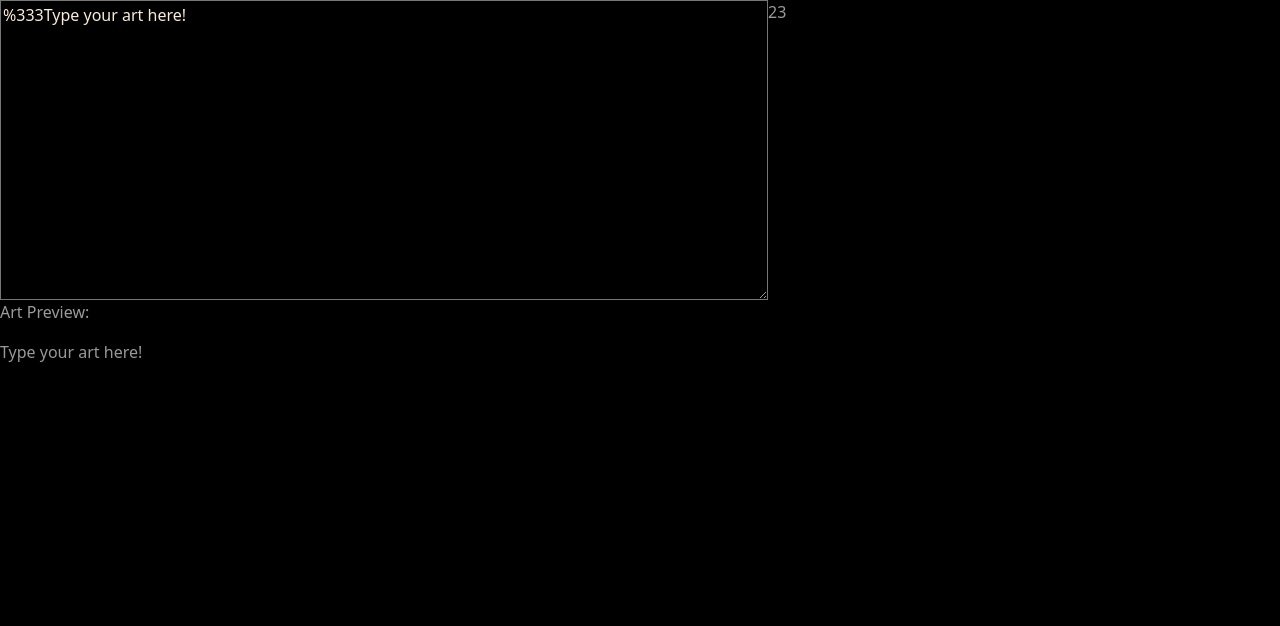
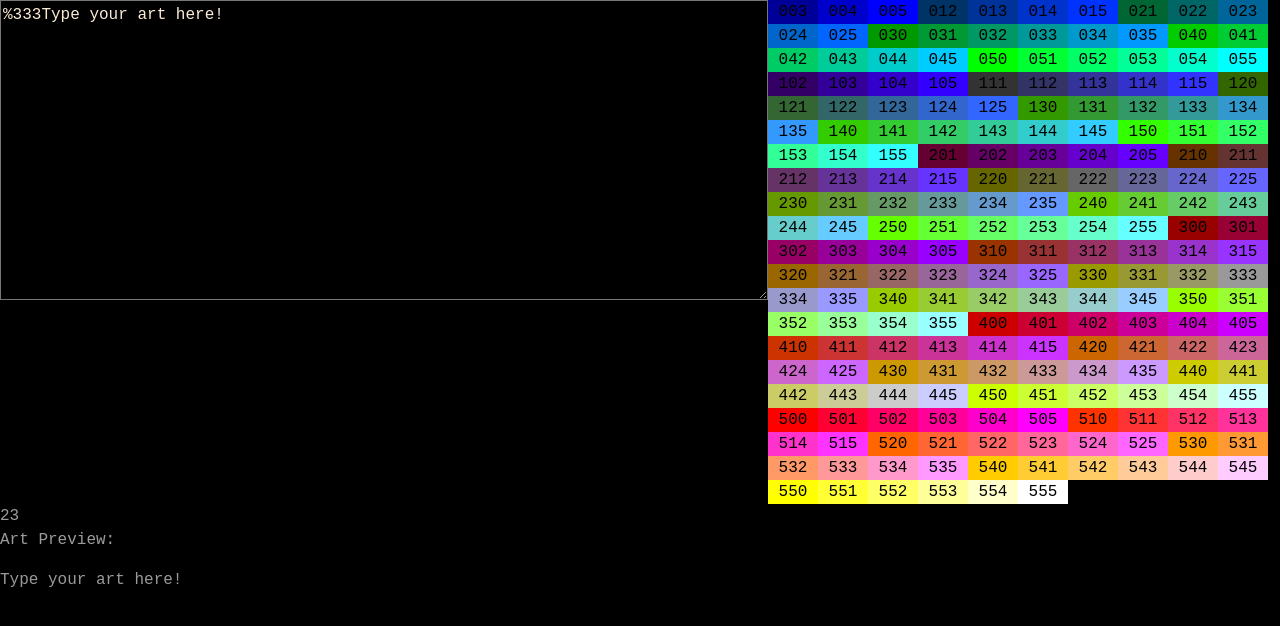
Before and after one commit to AdamCav/silent-heaven-tools, a React (Create React App) app: page /#/art in a window 1280 px wide. Shown: the top 626 px of the page. Built offline with nearby package versions, Linux system fonts and the light colour scheme.

Commit message:
Added color square, mono font

```diff
--- a/src/component/ArtTools.jsx
+++ b/src/component/ArtTools.jsx
@@ -10,9 +10,35 @@ function convertToColorP(r,g,b,string) {
     }
     return (
             <p style={style}>{string}</p>
+    )
+}
 
-    )
+function generateColorButtons() {
+    const output = [];
+    let count = 0;
+    for (let r=0;r<6;r++){
+        for (let g=0;g<6;g++){
 
+            for (let b=0;b<6;b++){
+
+                let style;
+                if (r+g+b<3){
+                    continue
+                }
+
+                    style = {
+                        backgroundColor: 'rgb('+r*255/5+','+g*255/5+','+b*255/5+')',
+                        float: 'left',
+                        width: '50px',
+                        textAlign: 'center',
+                    }
+
+                output.push(
+                    <div style={style}>{r}{g}{b}</div>)
+            }
+        }
+    }
+    return output;
 }
 
 function convertTextToColor(input){
@@ -27,10 +53,7 @@ function convertTextToColor(input){
         }
     })
     return output
-
 }
-
-
 
 function ArtTools(props) {
     const id = useId();
@@ -39,6 +62,7 @@ function ArtTools(props) {
     console.log(artOutput)
     return (
         <div style={{backgroundColor: 'black',
+        fontFamily: 'monospace',
         position: 'fixed',
         top: '0',
         bottom: '0',
@@ -46,12 +70,15 @@ function ArtTools(props) {
         right: '0',
         overflow: 'auto',
         color: 'rgb(155,155,155)'}}>
-        <div style={{display:'flex'}}>
-      <textarea style={{width:'60%', height:'300px', background:'black', color:'antiquewhite'}} id={id} value={art} onInput={e => setArt(e.target.value)}/>
-      <div>{art.length}</div>
+            <div style={{display:'flex', justifyContent: 'space-between'}}>
+      <textarea style={{width:'60%', minWidth:'60%', height:'300px', background:'black', color:'antiquewhite'}} id={id} value={art} onInput={e => setArt(e.target.value)}/>
+      <div style={{color:'black'}}>
+        {generateColorButtons().map(button=>button)}
+        </div>
       </div>
       <div/>
 
+      <div>{art.length}</div>
       <p>Art Preview:</p>
       {artOutput.map(para => para)}
       </div>
```
